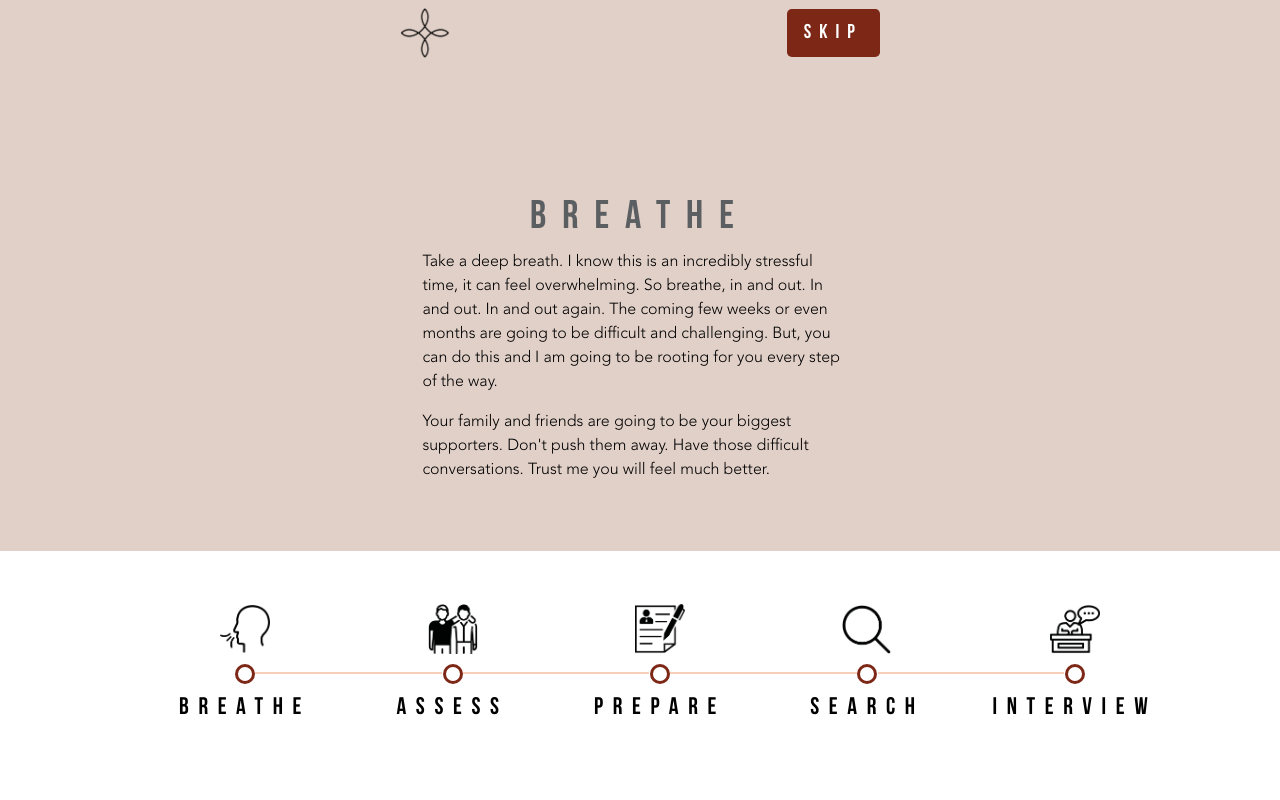
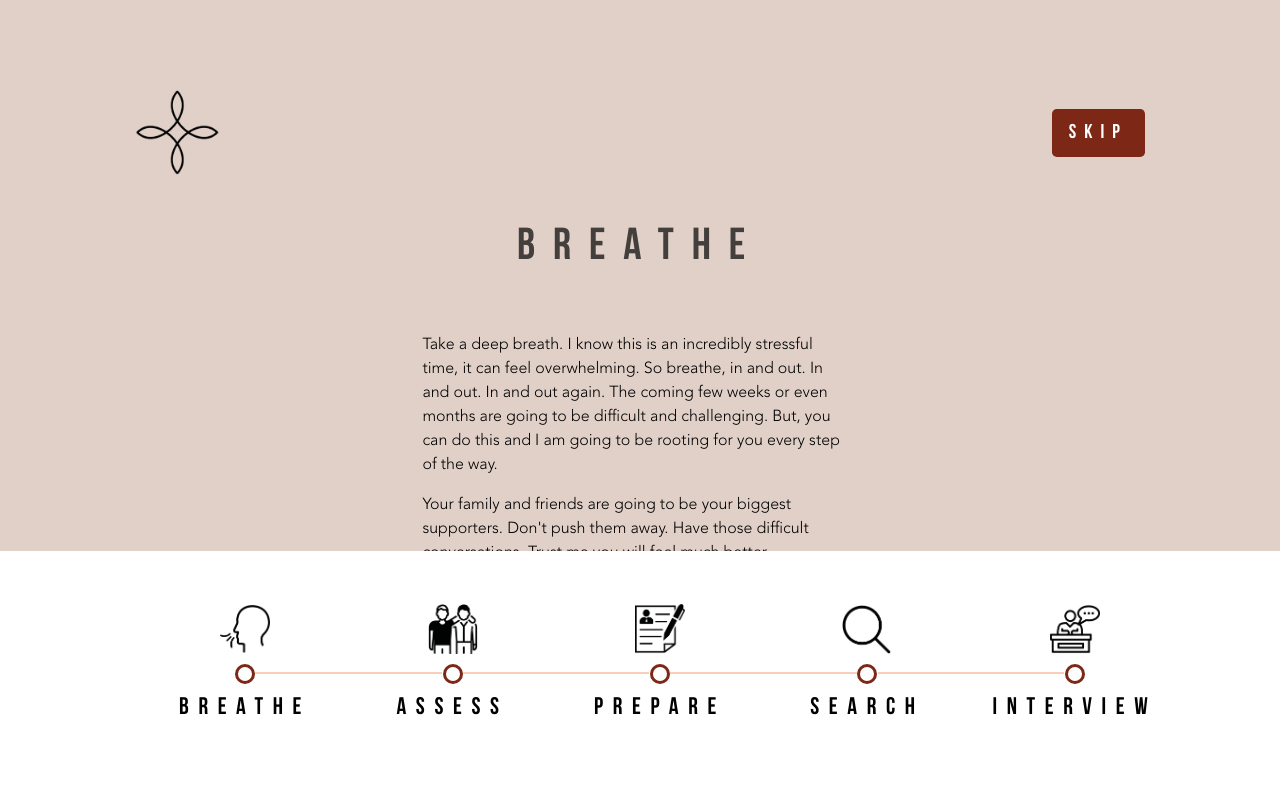
Before and after one commit to vmn23/PC001_website, a Django app: page /landing/journey1/ in a window 1280 px wide. Run offline with Django 3.2, Linux system fonts and the light colour scheme; some libraries are stand-ins or nearby versions.

Commit message:
Positioning #1

```diff
--- a/oursite/landing/static/landing/base.css
+++ b/oursite/landing/static/landing/base.css
@@ -14,14 +14,14 @@ body {
     font-family: "Avenir Light";
 }
 
-h1, h2, h3, h4{
+h1, h2, h3, h4 {
     font-family: "Bebas Neue";
     letter-spacing: 0.4em;
 }
 
 h1 {
     text-align: center;
-    color: #5b5f62;
+    color: #433f3c;
 }
 
 h2 {
@@ -37,8 +37,9 @@ h3 {
 /* Top NavBar */
 
 .topNavBar{
-    padding-left: 400px;
-    padding-right: 400px;
+    padding-left: 135px;
+    padding-right: 135px;
+    padding-top: 90px;
 }
 
 .skipBtn{
@@ -56,7 +57,8 @@ h3 {
 /* Body content */
 
 .centeredTitle{
-    margin-top: 10%;
+    margin-top: 3%;
+    font-size: 2.8em;
 }
 
 .centeredBtn{
@@ -66,8 +68,8 @@ h3 {
 
 /* Bottom NavBar */
 .bottomNavBar{
-    padding-left: 400px;
-    padding-right: 400px;
+    padding-left: 114px;
+    padding-right: 114px;
     top: 100px;
 }
 
@@ -137,8 +139,8 @@ h3 {
     left: 0;
 }
 
-nav img{
-    width: 50px;
+.topNavBar img{
+    width: 85px;
 }
 
 /* Homepage buttons */
--- a/oursite/landing/static/landing/baseJourney.css
+++ b/oursite/landing/static/landing/baseJourney.css
@@ -1,4 +1,5 @@
 .introBody{
+    padding-top: 50px;
     width: 33%;
     margin-left: 33%;
     margin-right: 33%;
--- a/oursite/landing/templates/landing/baseAuth.html
+++ b/oursite/landing/templates/landing/baseAuth.html
@@ -8,13 +8,11 @@
     </head>
 
     <body>
-        <nav class="navbar sticky-top navbar-light">
+        <nav class="navbar sticky-top topNavBar">
             {% if user.is_authenticated %}
             <a href="/landing/homepage">
-                <img src="{% static 'landing/images/logo.png' %}" alt="Temp logo">
+                <img src="{% static 'landing/images/logo.png' %}" alt="TARA's logo">
             </a>
-
-            <p>Hi {{ user.username }}!</p>
 
             <a href="{% url 'logout' %}">
                 <button type="button" class="btn skipBtn"> Logout</button>
```
Also changed, not shown: oursite/db.sqlite3.
